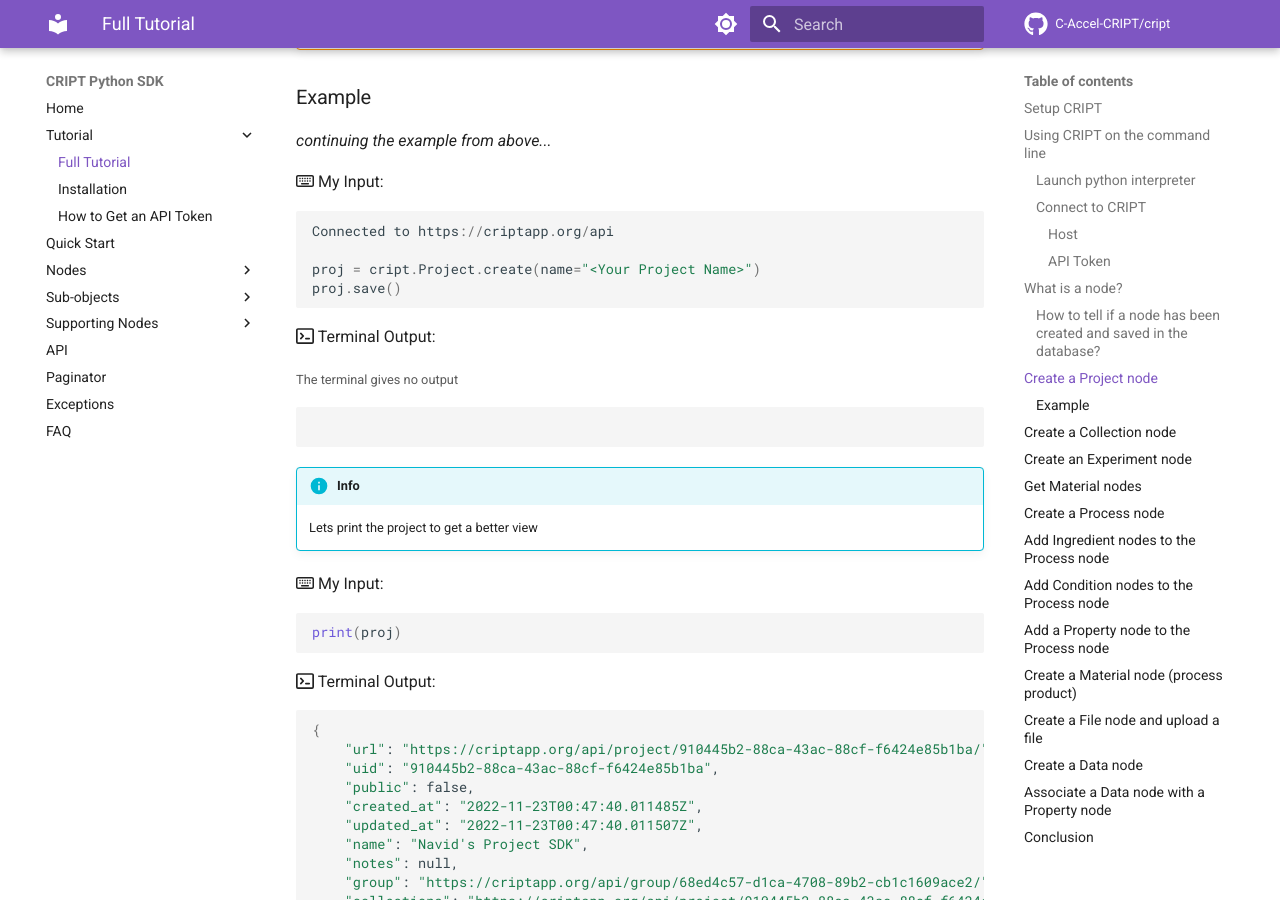
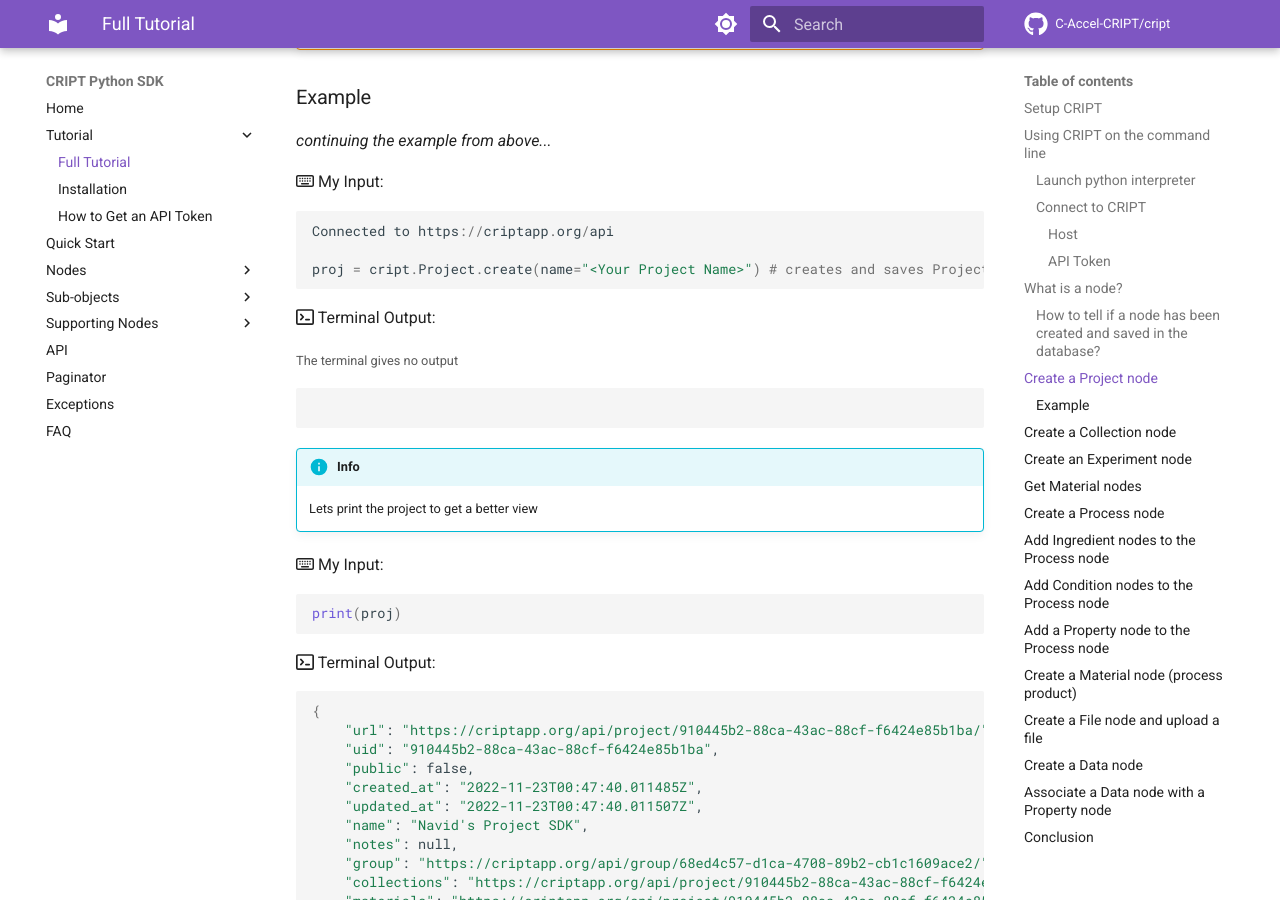
Before and after one commit to C-Accel-CRIPT/sdk-archive, an MkDocs documentation site: the page built from docs/tutorial/tutorial.md, in a window 1280 px wide and 900 px high, scrolled down 2429 px. Built offline with MkDocs 1.6.1 and Material for MkDocs 9.7.7, drawn with Linux system fonts in a browser that asks for light colours; comment, search, counter and statistics services are not loaded.

Commit message:
removed save after cript.Project.create because unnecessary

````diff
--- a/docs/tutorial/tutorial.md
+++ b/docs/tutorial/tutorial.md
@@ -92,8 +92,7 @@ A [`Project`](../nodes/project.md) can be thought of as a folder that contains [
 ```py
 Connected to https://criptapp.org/api
 
-proj = cript.Project.create(name="<Your Project Name>")
-proj.save()
+proj = cript.Project.create(name="<Your Project Name>") # creates and saves Project to CRIPT
 ```
 
 :octicons-terminal-16: Terminal Output:
````
